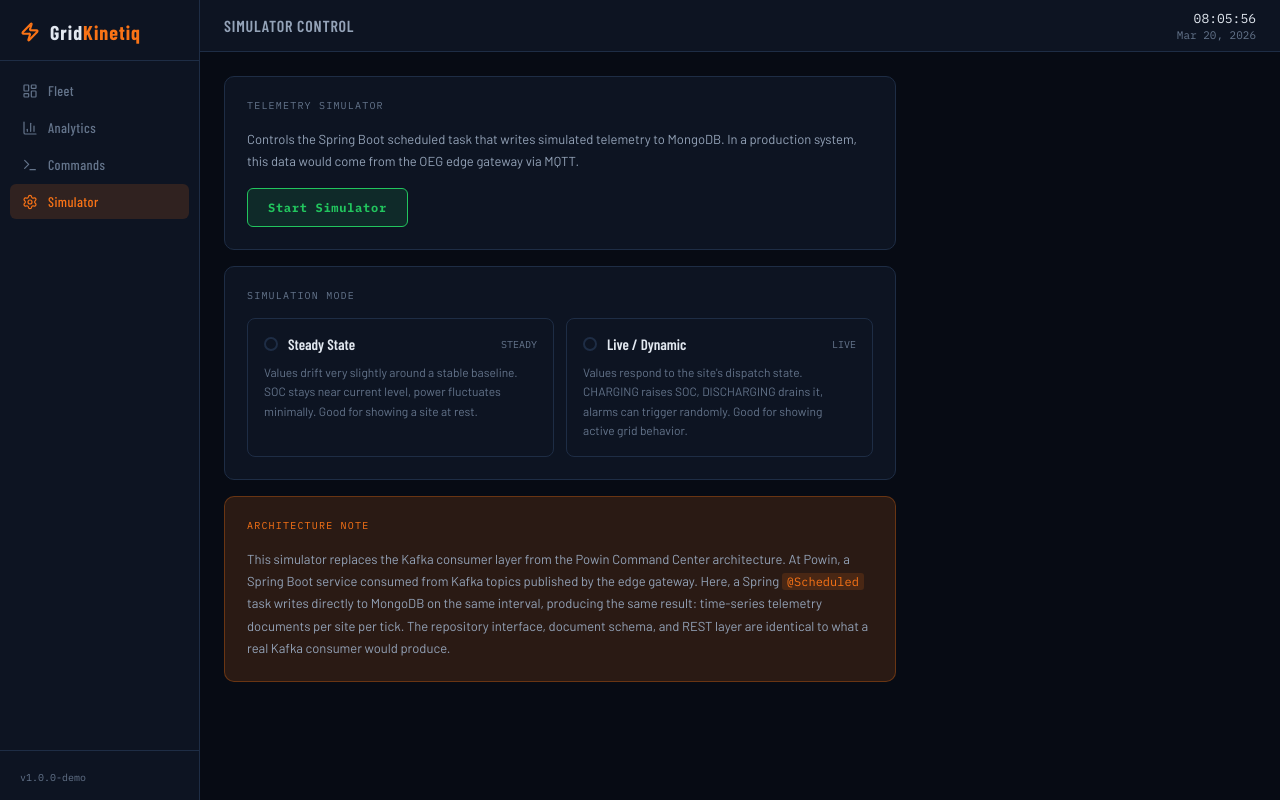
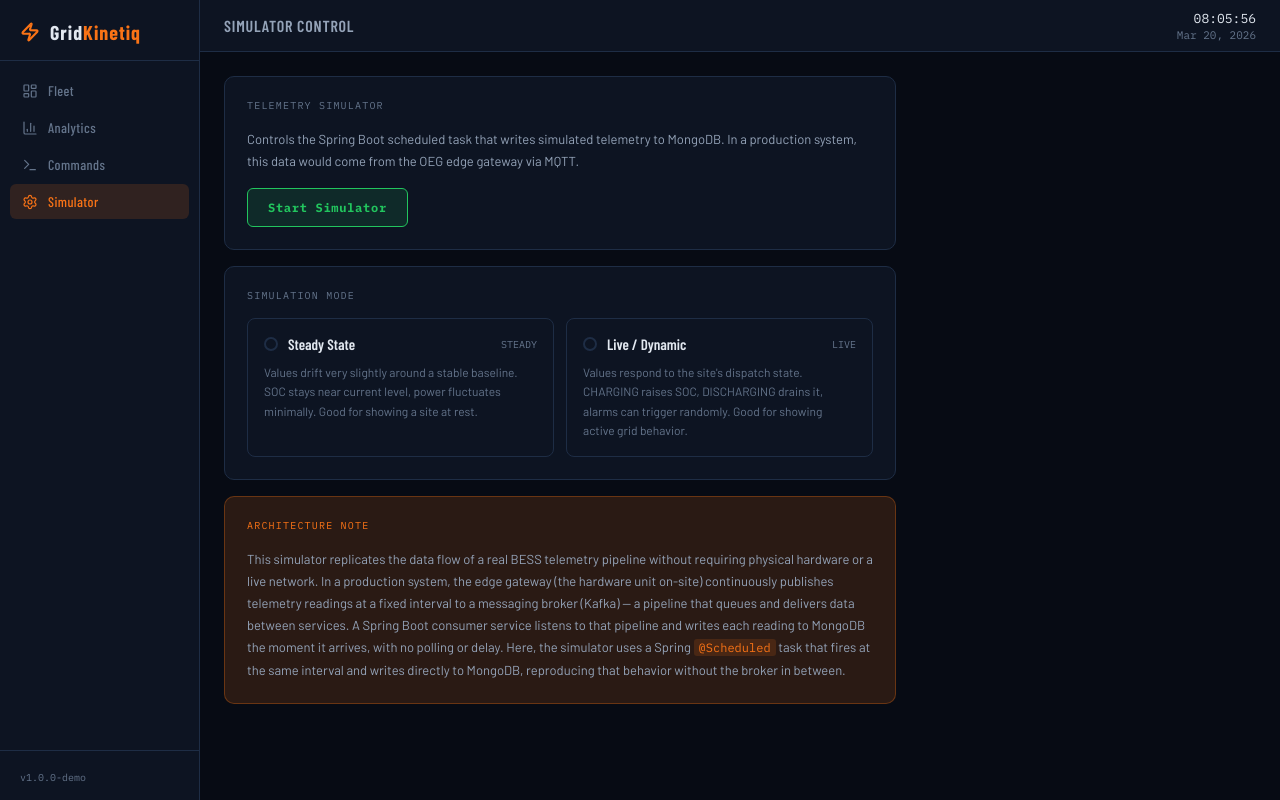
Before and after one commit to royjavelosa/gridkinetiq, a React (Vite) app in the folder gridkinetiq-frontend/: page /simulator in a window 1280 px wide. Built offline with nearby package versions, Linux system fonts and the light colour scheme; no server answers; a web font is replaced by a local one.

Commit message:
docs: rewrite simulator architecture note for clarity

```diff
--- a/gridkinetiq-frontend/src/pages/Simulator.jsx
+++ b/gridkinetiq-frontend/src/pages/Simulator.jsx
@@ -108,12 +108,14 @@ export default function Simulator() {
         <div className={styles.card} style={{ borderColor: 'var(--orange-border)', background: 'var(--orange-dim)' }}>
           <div className={styles.cardLabel} style={{ color: 'var(--orange)' }}>ARCHITECTURE NOTE</div>
           <p className={styles.desc} style={{ color: 'var(--text-dim)' }}>
-            This simulator replaces the Kafka consumer layer from the Powin Command Center architecture.
-            At Powin, a Spring Boot service consumed from Kafka topics published by the edge gateway.
-            Here, a Spring <code>@Scheduled</code> task writes directly to MongoDB on the same interval,
-            producing the same result: time-series telemetry documents per site per tick.
-            The repository interface, document schema, and REST layer are identical to what a real
-            Kafka consumer would produce.
+            This simulator replicates the data flow of a real BESS telemetry pipeline without requiring
+            physical hardware or a live network. In a production system, the edge gateway (the hardware
+            unit on-site) continuously publishes telemetry readings at a fixed interval to a messaging
+            broker (Kafka) — a pipeline that queues and delivers data between services. A Spring Boot
+            consumer service listens to that pipeline and writes each reading to MongoDB the moment it
+            arrives, with no polling or delay. Here, the simulator uses a Spring <code>@Scheduled</code> task
+            that fires at the same interval and writes directly to MongoDB, reproducing that behavior
+            without the broker in between.
           </p>
         </div>
       </div>
```
